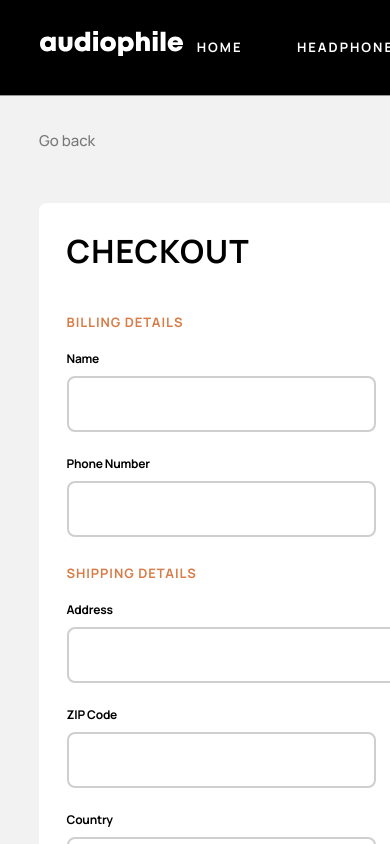
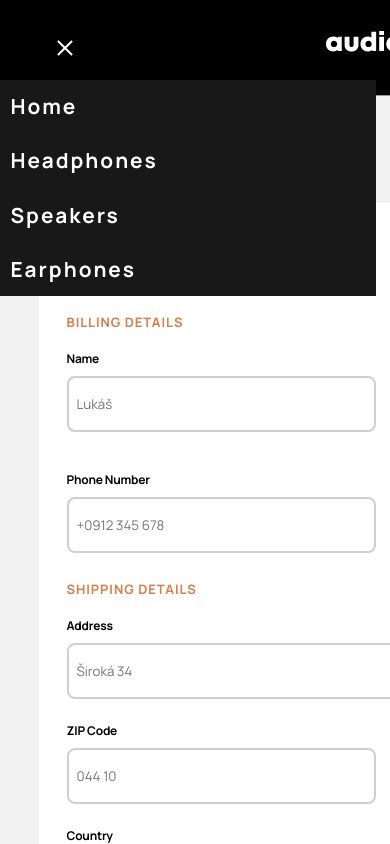
Before and after one commit to bujdoluk/audiophile-ecommerce, a Vue app: page /checkout in a window 390 px wide. Shown: the top 844 px of the page. Built offline with nearby package versions, Linux system fonts and the light colour scheme.

Commit message:
success norification

```diff
--- a/src/App.vue
+++ b/src/App.vue
@@ -17,12 +17,15 @@ import { mapState } from "vuex";
 import Navbar from "./components/Navbar.vue";
 import CartModal from "./views/CartModal.vue";
 import ThankyouModal from "./views/ThankyouModal.vue";
+
 export default {
   components: {
     Navbar,
     CartModal,
     ThankyouModal,
   },
+
+  methods: {},
   computed: {
     ...mapState(["cartModal", "thankyouModal"]),
   },
@@ -259,13 +262,17 @@ input {
   background: #ffffff;
   border: 2px solid #cfcfcf;
   border-radius: 8px;
-
   margin-bottom: 24px;
 }
 
 input:focus {
   border-color: #d87d4a;
   outline: none !important;
+}
+
+input:-moz-submit-invalid,
+input:invalid {
+  border-color: red;
 }
 
 label {
@@ -339,8 +346,16 @@ h6 {
 }
 
 // Errors
-
 .error {
   color: red;
+  font-size: 12px;
+}
+
+.error-input {
+  border: 1px solid red;
+}
+
+.labels {
+  justify-content: space-between;
 }
 </style>
--- /dev/null
+++ b/src/components/BurgerMenu.vue
@@ -0,0 +1,119 @@
+<template>
+  <div
+    id="burger"
+    :class="{
+      active: active,
+    }"
+    @click="toggleActive"
+  >
+    <button type="button" class="burger-button" title="Menu">
+      <span class="burger-bar burger-bar--1"></span>
+      <span class="burger-bar burger-bar--2"></span>
+      <span class="burger-bar burger-bar--3"></span>
+    </button>
+  </div>
+</template>
+
+<script>
+export default {
+  name: "Burger",
+  props: {
+    active: {
+      type: Boolean,
+      required: true,
+      default: false,
+    },
+  },
+  methods: {
+    toggleActive() {
+      this.$emit("toggle-menu");
+    },
+  },
+};
+</script>
+
+<style scoped lang="scss">
+$burger-color: #444;
+$primary: #2b2b68;
+.hidden {
+  visibility: hidden;
+}
+button {
+  cursor: pointer;
+}
+/* remove blue outline */
+button:focus {
+  outline: 0;
+}
+.burger-button {
+  position: relative;
+  height: 30px;
+  width: 40px;
+  display: block;
+  z-index: 99;
+  border: 0;
+  border-radius: 0;
+  background-color: transparent;
+  pointer-events: all;
+  transition: transform 0.6s cubic-bezier(0.165, 0.84, 0.44, 1);
+}
+.burger-bar {
+  background-color: $burger-color;
+  position: absolute;
+  top: 50%;
+  right: 6px;
+  left: 6px;
+  height: 3px;
+  width: auto;
+  margin-top: -1px;
+  transition: transform 0.6s cubic-bezier(0.165, 0.84, 0.44, 1),
+    opacity 0.3s cubic-bezier(0.165, 0.84, 0.44, 1),
+    background-color 0.6s cubic-bezier(0.165, 0.84, 0.44, 1);
+}
+.burger-bar--1 {
+  -webkit-transform: translateY(-6px);
+  transform: translateY(-6px);
+  top: 40%;
+}
+.burger-bar--2 {
+  transform-origin: 100% 50%;
+  transform: scaleX(1);
+}
+.burger-button:hover .burger-bar--2 {
+  transform: scaleX(1);
+}
+.no-touchevents .burger-bar--2:hover {
+  transform: scaleX(1);
+}
+.burger-bar--3 {
+  transform: translateY(6px);
+  top: 60%;
+}
+#burger.active .burger-button {
+  transform: rotate(-180deg);
+}
+#burger.active .burger-bar {
+  background-color: lighten($primary, 10);
+}
+#burger.active .burger-bar--1 {
+  transform: rotate(45deg);
+  top: 50%;
+}
+#burger.active .burger-bar--2 {
+  opacity: 0;
+}
+#burger.active .burger-bar--3 {
+  transform: rotate(-45deg);
+  top: 50%;
+}
+@media screen and (max-width: 991px) {
+  #burger {
+    display: block;
+  }
+}
+@media screen and (min-width: 990px) {
+  #burger {
+    display: none;
+  }
+}
+</style>
--- a/src/components/Navbar.vue
+++ b/src/components/Navbar.vue
@@ -1,6 +1,46 @@
 <template>
   <div class="nav">
     <div class="navbar flex flex-row">
+      <div id="sidemenu" v-if="mobileAndTabletView">
+        <button
+          class="sidemenu__btn"
+          @click="navOpen = !navOpen"
+          :class="{ active: navOpen }"
+        >
+          <span class="top"></span>
+          <span class="mid"></span>
+          <span class="bottom"></span>
+        </button>
+        <transition name="translateX">
+          <nav v-show="navOpen">
+            <div class="sidemenu__wrapper">
+              <ul class="sidemenu__list">
+                <li class="sidemenu__item">
+                  <router-link class="link" :to="{ name: 'Home' }">
+                    Home
+                  </router-link>
+                </li>
+                <li class="sidemenu__item">
+                  <router-link class="link" :to="{ name: 'Headphones' }">
+                    Headphones
+                  </router-link>
+                </li>
+                <li class="sidemenu__item">
+                  <router-link class="link" :to="{ name: 'Speakers' }">
+                    Speakers
+                  </router-link>
+                </li>
+                <li class="sidemenu__item">
+                  <router-link class="link" :to="{ name: 'Earphones' }">
+                    Earphones
+                  </router-link>
+                </li>
+              </ul>
+            </div>
+          </nav>
+        </transition>
+      </div>
+
       <div class="logo">
         <svg width="143" height="25" xmlns="http://www.w3.org/2000/svg">
           <path
@@ -10,7 +50,7 @@
           />
         </svg>
       </div>
-      <div class="category flex flex-row" v-if="!mobileView">
+      <div class="category flex flex-row" v-if="!mobileAndTabletView">
         <div>
           <router-link class="link" :to="{ name: 'Home' }"> Home </router-link>
         </div>
@@ -48,12 +88,14 @@
 
 <script>
 import { mapActions, mapGetters } from "vuex";
+
 export default {
+  components: {},
   name: "Navbar",
   data() {
     return {
-      mobileView: false,
-      showMenu: false,
+      mobileAndTabletView: false,
+      navOpen: true,
     };
   },
 
@@ -65,7 +107,7 @@ export default {
     ...mapActions(["toggleCartModal", "toggleEmptyCartModal"]),
 
     checkView() {
-      this.mobileView = window.innerWidth <= 376;
+      this.mobileAndTabletView = window.innerWidth <= 768;
     },
 
     newCart() {
@@ -109,8 +151,8 @@ export default {
       width: 768px;
     }
     @media only screen and (max-width: 376px) {
-      padding: 35px 40px;
-      width: 376px;
+      max-width: 376px;
+      margin: 0;
     }
 
     .burger {
@@ -130,6 +172,9 @@ export default {
     .category {
       gap: 3.4rem;
       text-transform: uppercase;
+      @media only screen and (max-width: 376px) {
+        width: 376px;
+      }
     }
     .cart {
       cursor: pointer;
@@ -158,6 +203,108 @@ export default {
     .link:hover {
       color: #d87d4a;
     }
+
+    // Burger Menu
+    #sidemenu {
+      nav {
+        width: 376px;
+
+        background: rgb(24, 24, 24);
+        position: fixed;
+        top: 80px;
+        left: 0;
+        z-index: 99;
+      }
+
+      .sidemenu {
+        &__btn {
+          display: block;
+          width: 50px;
+          height: 50px;
+          background: rgb(0, 0, 0);
+          border: none;
+          position: relative;
+          z-index: 100;
+          appearance: none;
+          cursor: pointer;
+          outline: none;
+
+          span {
+            display: block;
+            width: 20px;
+            height: 2px;
+            margin: auto;
+            background: white;
+            position: absolute;
+            top: 0;
+            bottom: 0;
+            left: 0;
+            right: 0;
+            transition: all 0.4s ease;
+
+            &.top {
+              transform: translateY(-8px);
+            }
+
+            &.bottom {
+              transform: translateY(8px);
+            }
+          }
+          &.active {
+            .top {
+              transform: rotate(-45deg);
+            }
+            .mid {
+              transform: translateX(-20px) rotate(360deg);
+              opacity: 0;
+            }
+            .bottom {
+              transform: rotate(45deg);
+            }
+          }
+        }
+
+        &__list {
+          padding-top: 50px;
+          list-style: none;
+          padding: 0;
+          margin: 0;
+        }
+
+        &__item {
+          a {
+            text-decoration: none;
+            line-height: 1.6em;
+            font-size: 1.6em;
+            padding: 0.5em;
+            display: block;
+            color: white;
+            transition: 0.4s ease;
+
+            &:hover {
+              background: #d87d4a;
+              color: rgb(0, 0, 0);
+            }
+          }
+        }
+      }
+    }
+
+    .translateX-enter {
+      transform: translateX(-200px);
+      opacity: 0;
+    }
+
+    .translateX-enter-active,
+    .translateX-leave-active {
+      transform-origin: top left 0;
+      transition: 0.2s ease;
+    }
+
+    .translateX-leave-to {
+      transform: translateX(-200px);
+      opacity: 0;
+    }
   }
 }
 </style>
--- a/src/components/Youmaylike.vue
+++ b/src/components/Youmaylike.vue
@@ -95,7 +95,8 @@ export default {
   margin-bottom: 64px;
   margin-top: 110px;
   @media only screen and (max-width: 768px) {
-    width: 300px;
+    width: 768px;
+    margin-bottom: 110px;
   }
   @media only screen and (max-width: 376px) {
     margin-bottom: 110px;
--- a/src/views/Checkout.vue
+++ b/src/views/Checkout.vue
@@ -11,34 +11,38 @@
             <div class="flex flex-column">
               <div class="labels flex flex-row">
                 <label for="name">Name</label>
-                <label
-                  class="error"
-                  for="name"
-                  v-for="error of v$.person.name.$errors"
-                  :key="error.$uid"
-                  >{{ error.$message }}</label
-                >
+                <span class="error" v-if="v$.name.$error">
+                  {{ v$.name.$errors[0].$message }}
+                </span>
               </div>
 
-              <input class="right" type="text" v-model="name" />
+              <input type="text" v-model.trim="name" placeholder="   Lukáš" />
             </div>
             <div class="flex flex-column">
               <div class="labels flex flex-row">
-                <label for="">Email Address</label>
-                <label
-                  class="error"
-                  for="name"
-                  v-for="error of v$.person.email.$errors"
-                  :key="error.$uid"
-                  >{{ error.$message }}</label
-                >
+                <label for="email">Email Address</label>
+                <span class="error" v-if="v$.email.$error">
+                  {{ v$.email.$errors[0].$message }}
+                </span>
               </div>
-
-              <input type="email" v-model="email" />
+              <input
+                type="email"
+                v-model.trim="email"
+                placeholder="   lukas22@gmail.com"
+              />
             </div>
             <div class="flex flex-column">
-              <label for="">Phone Number</label>
-              <input type="text" v-model="phoneNumber" />
+              <div class="labels flex flex-row">
+                <label for="phoneNumber">Phone Number</label>
+                <span class="error" v-if="v$.phoneNumber.$error">
+                  {{ v$.phoneNumber.$errors[0].$message }}
+                </span>
+              </div>
+              <input
+                type="text"
+                v-model.trim="phoneNumber"
+                placeholder="   +0912 345 678"
+              />
             </div>
           </div>
         </div>
@@ -46,23 +50,61 @@
           <h5>Shipping Details</h5>
           <div class="shipping-details flex flex-column">
             <div class="flex flex-column">
-              <label for="">Address</label>
-              <input class="long" type="text" v-model="address" />
+              <div class="labels flex flex-row">
+                <label for="address">Address</label>
+                <span class="error" v-if="v$.address.$error">
+                  {{ v$.address.$errors[0].$message }}
+                </span>
+              </div>
+              <input
+                class="long"
+                type="text"
+                v-model.trim="address"
+                placeholder="   Široká 34"
+              />
             </div>
             <div class="zipcode flex">
               <div class="flex flex-column">
-                <label for="">ZIP Code</label>
-                <input class="right" type="text" v-model="zipcode" />
+                <div class="labels flex flex-row">
+                  <label for="zipcode">ZIP Code</label>
+                  <span class="error" v-if="v$.zipcode.$error">
+                    {{ v$.zipcode.$errors[0].$message }}
+                  </span>
+                </div>
+                <input
+                  class="short"
+                  type="text"
+                  v-model.trim="zipcode"
+                  placeholder="   044 10"
+                />
               </div>
               <div class="flex flex-column">
-                <label for="">City</label>
-                <input type="text" v-model="city" />
+                <div class="labels flex flex-row">
+                  <label for="city">City</label>
+                  <span class="error" v-if="v$.city.$error">
+                    {{ v$.city.$errors[0].$message }}
+                  </span>
+                </div>
+                <input
+                  type="text"
+                  v-model.trim="city"
+                  placeholder="   Košice"
+                />
               </div>
             </div>
 
             <div class="flex flex-column">
-              <label for="">Country</label>
-              <input type="text" v-model="country" />
+              <div class="labels flex flex-row short">
+                <label for="country">Country</label>
+                <span class="error" v-if="v$.country.$error">
+                  {{ v$.country.$errors[0].$message }}
+                </span>
+              </div>
+              <input
+                type="text"
+                v-model.trim="country"
+                placeholder="   Slovakia"
+              />
             </div>
           </div>
         </div>
@@ -180,7 +222,7 @@
             type="submit"
             form="checkout"
             class="btn-orange btn"
-            @click.prevent="thankyouModal"
+            @click.prevent="submitForm"
           >
             Continue & pay
           </button>
@@ -196,14 +238,7 @@ import Navbar from "../components/Navbar.vue";
 import Footer from "../components/Footer.vue";
 import { mapGetters, mapActions } from "vuex";
 import useValidate from "@vuelidate/core";
-import {
-  required,
-  minLength,
-  email,
-  alpha,
-  numeric,
-  helpers,
-} from "@vuelidate/validators";
+import { required, email, alpha, numeric } from "@vuelidate/validators";
 
 export default {
   name: "Checkout",
@@ -211,7 +246,6 @@ export default {
   data() {
     return {
       v$: useValidate(),
-      person: {
       name: "",
       email: "",
       phoneNumber: "",
@@ -219,27 +253,29 @@ export default {
       zipcode: "",
       city: "",
       country: "",
-      },
       mobileView: false,
       showMenu: false,
     };
   },
   validations() {
     return {
-      person: {
-        name: {
-          required: helpers.withMessage("First name is required", required),
-          alpha,
-          minLength: minLength(6),
+      name: { required, alpha, $autoDirty: true },
+      email: { required, email, $autoDirty: true },
+      phoneNumber: {
+        required,
+        numeric,
+
         $autoDirty: true,
       },
-        email: { required, email, $autoDirty: true },
-        phoneNumber: { required, minLength: minLength(10), $autoDirty: true },
       address: { required, $autoDirty: true },
-        zipcode: { required, numeric, $autoDirty: true },
+      zipcode: {
+        required,
+        numeric,
+
+        $autoDirty: true,
+      },
       city: { required, alpha, $autoDirty: true },
       country: { required, alpha, $autoDirty: true },
-      },
     };
   },
   created() {
@@ -257,14 +293,13 @@ export default {
       this.toggleThankYouModal();
     },
 
-    // submitForm() {
-    //   this.v$.$validate();
-    //   if (!this.v$.$error) {
-    //     alert("Form successfully submitted.");
-    //   } else {
-    //     alert("Form not passed validation");
-    //   }
-    // },
+    async submitForm() {
+      const isFormCorrect = await this.v$.$validate();
+      //if (!this.v$.$error) return this.thankyouModal();
+      if (isFormCorrect) {
+        this.thankyouModal();
+      }
+    },
 
     back() {
       history.back();
@@ -367,11 +402,7 @@ export default {
       .billing {
         .billing-details {
           flex-wrap: wrap;
-
-          // Errors
-          .labels {
-            justify-content: space-between;
-          }
+          gap: 16px;
 
           input {
             cursor: pointer;
@@ -386,17 +417,31 @@ export default {
         .shipping-details {
           flex-wrap: wrap;
 
+          .long {
+            width: 634px;
+          }
+
+          .short {
+            width: 309px;
+          }
+
           .zipcode {
             flex-direction: row;
+            gap: 16px;
             @media only screen and (max-width: 376px) {
               flex-direction: column;
             }
           }
           input {
+            width: 309px;
             cursor: pointer;
             @media only screen and (max-width: 376px) {
               width: 280px;
             }
+          }
+
+          input:invalid {
+            border-color: 2px solid red;
           }
         }
       }
--- a/src/views/ThankyouModal.vue
+++ b/src/views/ThankyouModal.vue
@@ -82,6 +82,8 @@ export default {
 
     closeThankYou() {
       this.toggleThankYouModal();
+      window.localStorage.clear();
+      this.getCart.length = 0;
     },
   },
   computed: {
```
Also changed, not shown: src/components/SuccessNotification.vue (added, +23 -0 lines), src/views/ProductDetail.vue (+40 -1 lines). Lines whose indentation alone changed are shown as unchanged.
